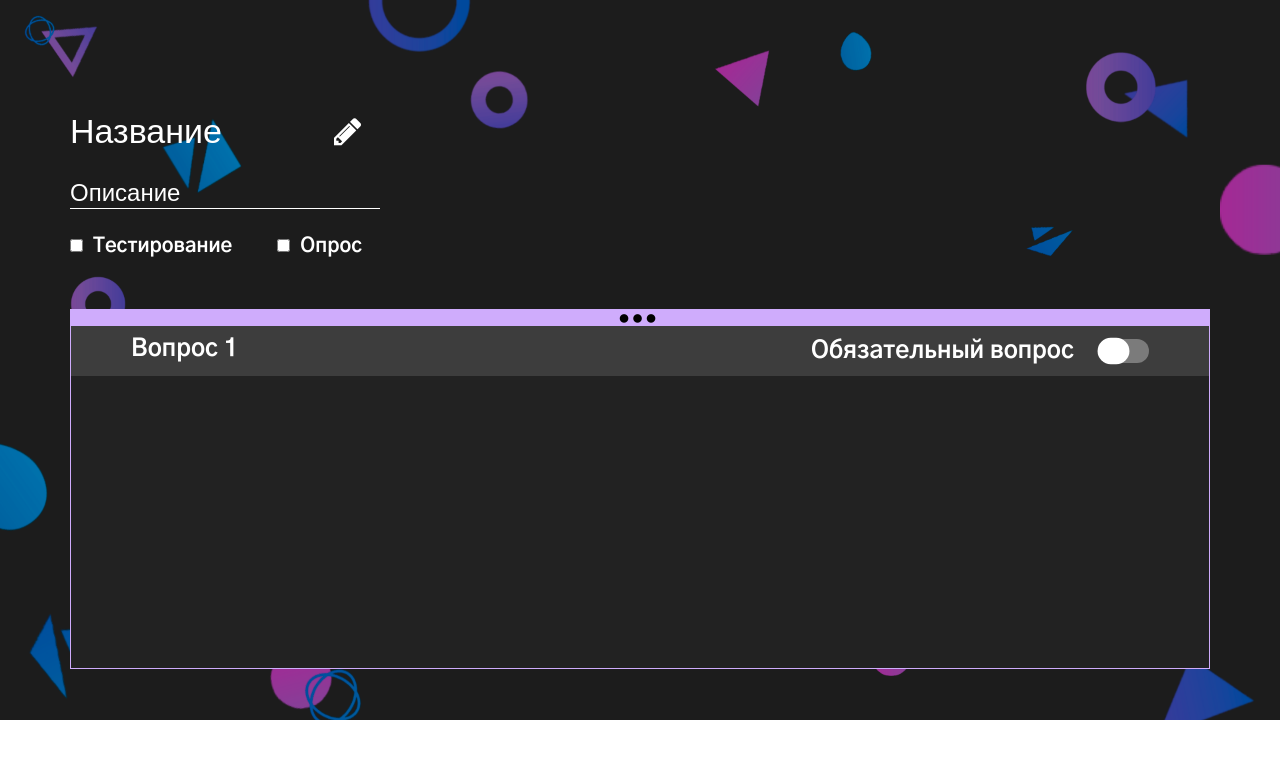
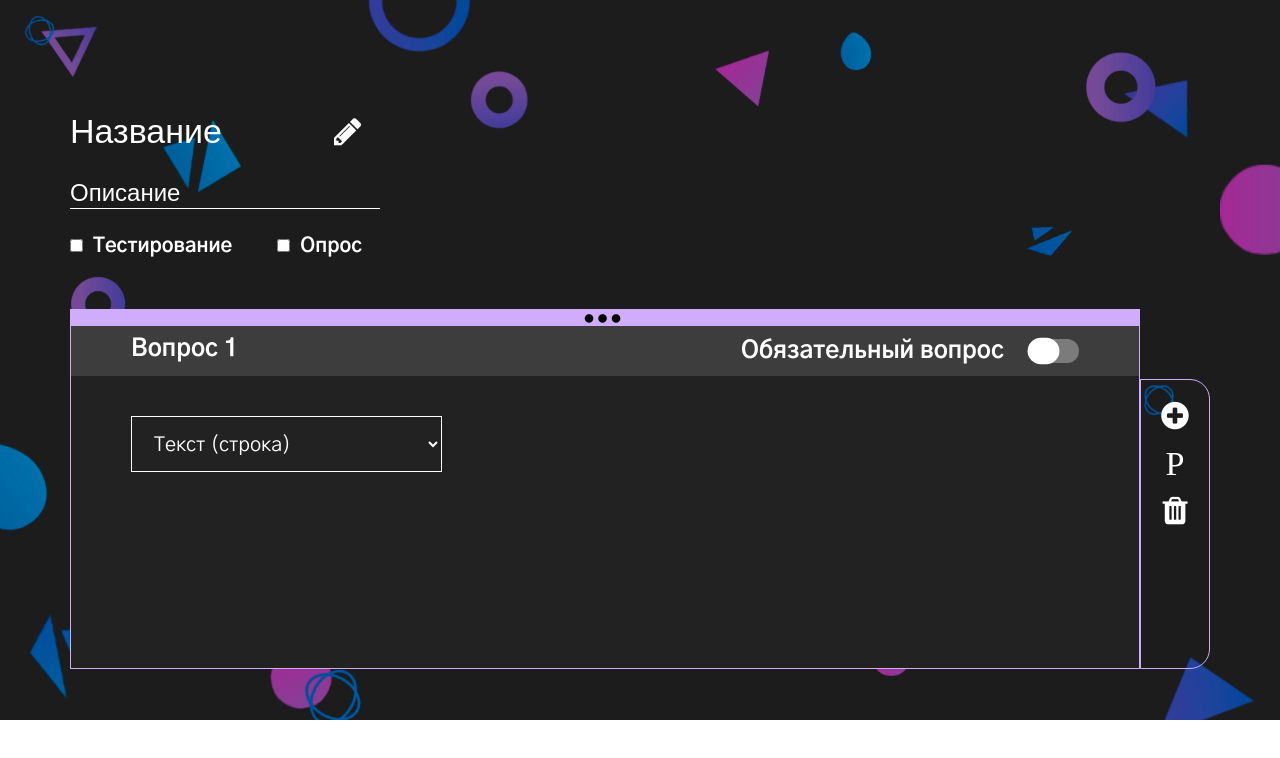
Before and after one commit to 1Ekaterina/Test_creation_site, a plain HTML site: page start.html in a window 1280 px wide. Drawn offline with Linux system fonts and the light colour scheme.

Commit message:
addBlock

```diff
--- a/start.html
+++ b/start.html
@@ -14,7 +14,7 @@
     <div class="container">
         <header class="margin">
         <div class="addIcon">
-           <input class="nameText" type="text" value="Название">
+           <input class="nameText" type="text" placeholder="Название">
             <span class="fa fa-pencil fa-2x"></span>
         </div>
         <input class="descript" type="text" value="Описание">
@@ -24,7 +24,8 @@
         </div>
         </header>
         <main>
-            <div class="block radio_One_from_the_list">
+            <div class="mainBlock">
+                <div class="block radio_One_from_the_list">
                 <div class="block__"><span class="fa fa-circle"></span><span class="fa fa-circle"></span><span class="fa fa-circle"></span></div>
                 <div class="label">
                     <p class="caption">Вопрос 1</p>
@@ -33,8 +34,23 @@
                         <input class="question" type="checkbox" >
                     </div>
                 </div>
+                <select name="variant" id="" class="option">
+                    <option class="option__" value="">Текст (строка)</option>
+                    <option class="option__" value="">Один из списка</option>
+                    <option class="option__" value="">Несколько из списка</option>
+                    <option class="option__" value="">Шкала</option>
+                    <option class="option__" value="">Сетка (один в строке)</option>
+                    <option class="option__" value="">Сетка (несколько в строке)</option>
+                </select>
+                </div>
+                <div class="add">
 
+                    <a href="#" class="fa fa-plus-circle fa-2x"></a>
+                    <a href="#" class="parag">P</a>
+                    <a href="#" class="fa fa-trash fa-2x"></a>
+                </div>
             </div>
+
         </main>
     </div>
 
--- a/style.scss
+++ b/style.scss
@@ -53,6 +53,7 @@ a{
 .container{
     width: 1140px;
 }
+
 .start{
     background-image: url(img/Фон.png);
     background-repeat: no-repeat;
@@ -74,7 +75,7 @@ a{
     border:none;
 
 }
-.nameText{
+.nameText, ::placeholder{
     @extend %Input_none;
     font-size: 34px;
     line-height: 43px;
@@ -121,9 +122,10 @@ a{
 .block{
     background: #222222;
     height: 360px;
-    width: 1140px;
+    width: 1070px;
     border: 1px solid #CFACFC;
     //border-top: 16px solid #CFACFC;
+
     box-sizing:border-box;
 }
 .block__{
@@ -183,3 +185,41 @@ a{
 .question:checked::before{
     left: 25px;
 }
+.option{
+    padding: 16px 12px 16px 18px;
+    border: 1px solid #FFFFFF;
+    box-sizing: border-box;
+    background:none;
+    @extend %text;
+    outline: none;
+    margin: 40px 60px;
+}
+.option__{
+    background:#222222;
+}
+.mainBlock {
+    display: flex;
+    align-items:flex-end;
+}
+.add{
+    width: 70px;
+    height: 290px;
+    border: 1px solid #CFACFC;
+    border-radius: 0 20px 20px 0;
+    display: flex;
+    flex-direction: column;
+    align-items:center;
+    padding-top: 20px;
+    box-sizing:border-box;
+}
+.fa-plus-circle, .fa-trash{
+    color:#FFFFFF;
+    margin-bottom: 10px;
+}
+.parag{
+    font-size: 34px;
+    line-height: 43px;
+    color:#FFFFFF;
+    font-family: Days One;
+    margin-bottom: 10px;
+}
```
Also changed, not shown: style.css, 1 other file.
